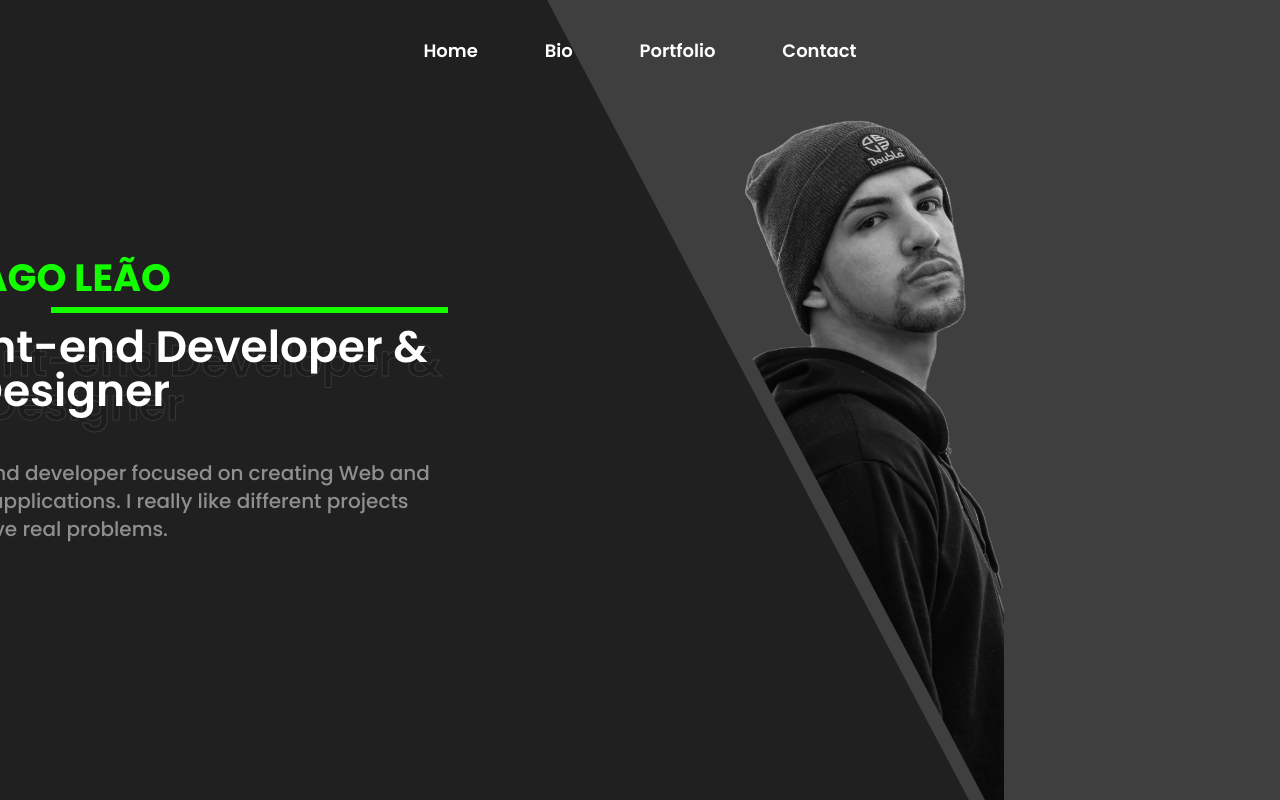
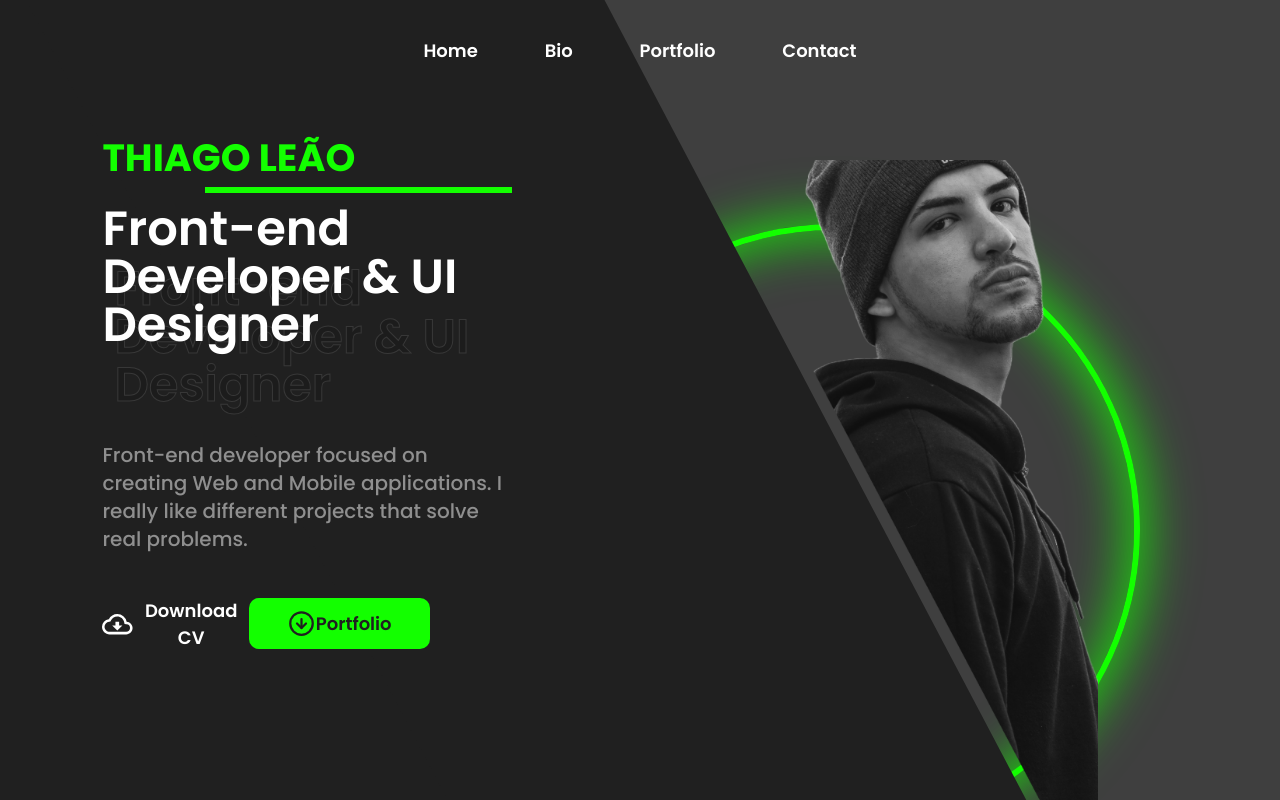
Before and after one commit to ThiagoLeaoDev/Portfolio_old, a Next.js app: page / in a window 1280 px wide. Built offline with nearby package versions, Linux system fonts and the light colour scheme.

Commit message:
buttons main

```diff
--- a/package.json
+++ b/package.json
@@ -9,6 +9,7 @@
     "next": "latest",
     "react": "^17.0.2",
     "react-dom": "^17.0.2",
+    "react-icons": "^4.3.1",
     "react-is": "^17.0.2",
     "styled-components": "^5.2.3"
   },
--- a/pages/index.js
+++ b/pages/index.js
@@ -1,4 +1,5 @@
-import styled from 'styled-components'
+import { MdOutlineCloudDownload } from "react-icons/md";
+import { FiArrowDownCircle } from "react-icons/fi";
 
 import * as SC from '../styles/mainStyle'
 
@@ -31,7 +32,10 @@ export default function Home() {
             <SC.TitleMain>Front-end Developer	&amp; UI Designer</SC.TitleMain>
             <SC.TitleMainStroke>Front-end Developer &amp; UI Designer</SC.TitleMainStroke>
             <SC.Description>Front-end developer focused on creating Web and Mobile applications. I really like different projects that solve real problems.</SC.Description>
-
+            <SC.ContainerButtonsMain>
+              <SC.ButtonCV><MdOutlineCloudDownload color="white" size="1.8em"/>Download CV</SC.ButtonCV>
+              <SC.ButtonPortfolio><FiArrowDownCircle color="var(--bg-primary)" size="1.5em"/>Portfolio</SC.ButtonPortfolio>
+            </SC.ContainerButtonsMain>
           </SC.ContentLeft>
           <SC.RotateBG/>
         </SC.ContainerLeft>
--- a/styles/fonts.css
+++ b/styles/fonts.css
@@ -12,7 +12,7 @@ a{
 }
 
 h1{
-    font-size: 44px;
+    font-size: 48px;
     line-height: 100%;
 }
 
--- a/styles/mainStyle.js
+++ b/styles/mainStyle.js
@@ -33,7 +33,8 @@ export const RightBG = styled.div`
 
 
 export const SectionHero = styled.div`
-  width: 1920px;
+  width: 100%;
+  max-width: 1920px;
   height: 100vh;
   display: flex;
   flex-direction: row;
@@ -101,10 +102,10 @@ export const ContainerLeft = styled.div`
 `;
 
 export const RotateBG = styled.span`
-  z-index: 0;
+  z-index: 1;
   position: absolute;
   right: -270px;
-  width: 80%;
+  width: 100%;
   height: 200vh;
   display: flex;
   flex-direction: column;
@@ -115,9 +116,9 @@ export const RotateBG = styled.span`
 `;
 
 export const ContentLeft = styled.div`
-  z-index: 1;
-  max-width: 530px;
-  width: 70%;
+  z-index: 2;
+  max-width: 590px;
+  width: 80%;
   display: flex;
   flex-direction: column;
 `;
@@ -146,8 +147,8 @@ export const TitleMain = styled.h1`
 export const TitleMainStroke = styled.h1`
   -webkit-text-stroke-width: 1px;
   -webkit-text-stroke-color: var(--text-primary);
-  margin-top: -74px;
-  margin-left: 14px;
+  margin-top: -84px;
+  margin-left: 12px;
   margin-bottom: 32px;
   font-weight: 600;
   opacity: 0.1;
@@ -156,6 +157,47 @@ export const TitleMainStroke = styled.h1`
 export const Description = styled.h5`
   font-weight: 500;
   color: var(--text-secondary);
+  margin-bottom: 32px;
+`;
+
+export const ContainerButtonsMain = styled.div`
+  width: 80%;
+  display: flex;
+  flex-direction: row;
+  align-items: center;
+  justify-content: space-between;
+`;
+
+export const ButtonCV = styled.button`
+  width: 174px;
+  display: flex;
+  flex-direction: row;
+  align-items: center;
+  justify-content: space-between;
+  padding: 12px 0px;
+  background-color: transparent;
+  border: none;
+  color: var(--text-primary);
+  font-weight: 600;
+  font-size: 18px;
+  transition: 0.3s ease;
+
+  &:hover{
+    cursor: pointer;
+    transform: translateY(2px);
+  }
+  &:active {
+    transform: translateY(6px);
+  }
+`;
+
+export const ButtonPortfolio = styled(ButtonCV)`
+  width: 200px;
+  justify-content: space-around;
+  border-radius: 10px;
+  background-color: var(--primary);
+  color: var(--bg-primary);
+    padding: 12px 38px;
 `;
 
 export const ContainerRight = styled.div`
@@ -169,13 +211,21 @@ export const ContainerRight = styled.div`
 
 export const ContainerImage = styled.div`
   position: relative;
-  width: 280px;
-  height: 85vh;
-  margin-left: 276px;
+  width: 440px;
+  height: 80vh;
+  margin-left: 146px;
 `;
 
 export const MainImage = styled(Image)`
 `;
 
-export const Circle = styled.span`
+export const Circle = styled.div`
+  z-index: 0;
+  width: 75vh;
+  height: 75vh;
+  margin-top: 64px;
+  margin-left: -130px;
+  border: 6px solid var(--primary);
+  border-radius: 50%;
+  box-shadow: 0px 0px 50px 9px rgba(19,255,0,0.7), rgba(19,255,0,0.7) 0px 0px 50px 9px inset;
 `;
```
Also changed, not shown: public/portifolio_grey.png, 1 other file (tests, documents, lock files or other folders).
